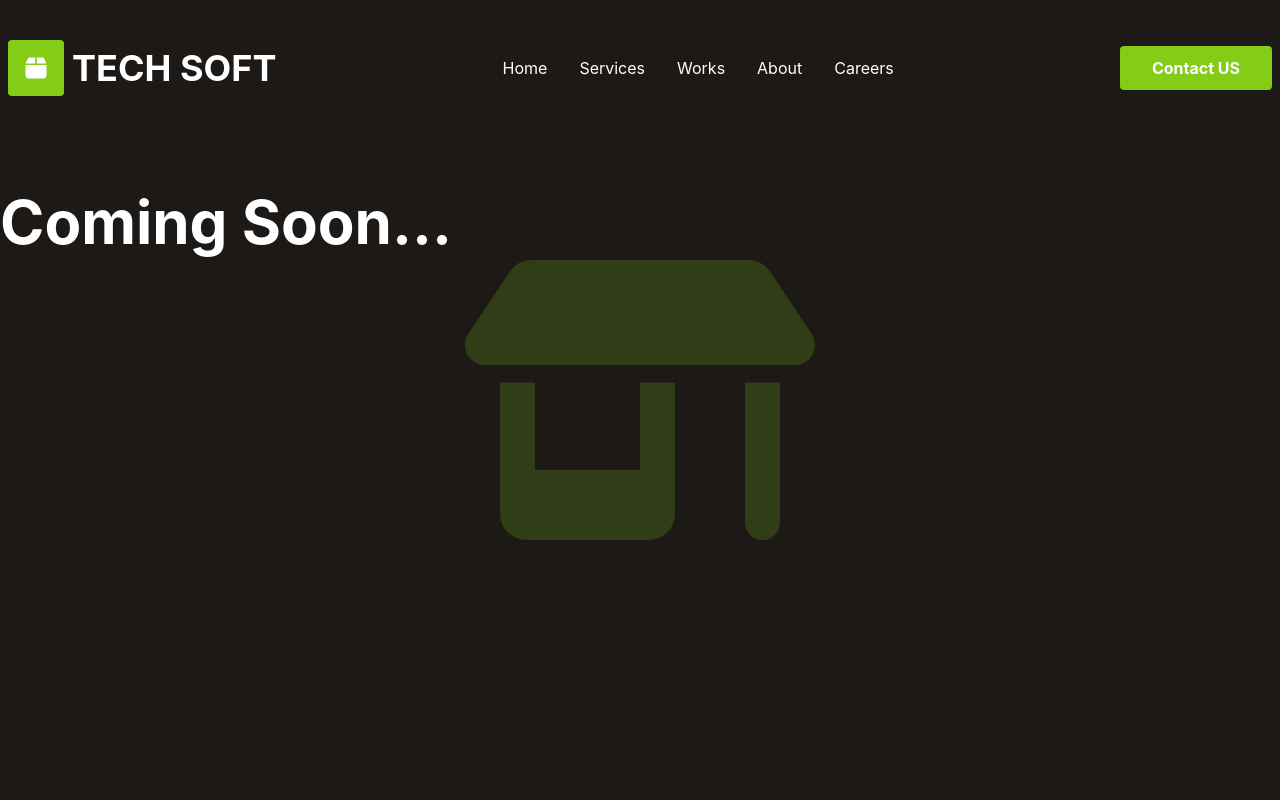
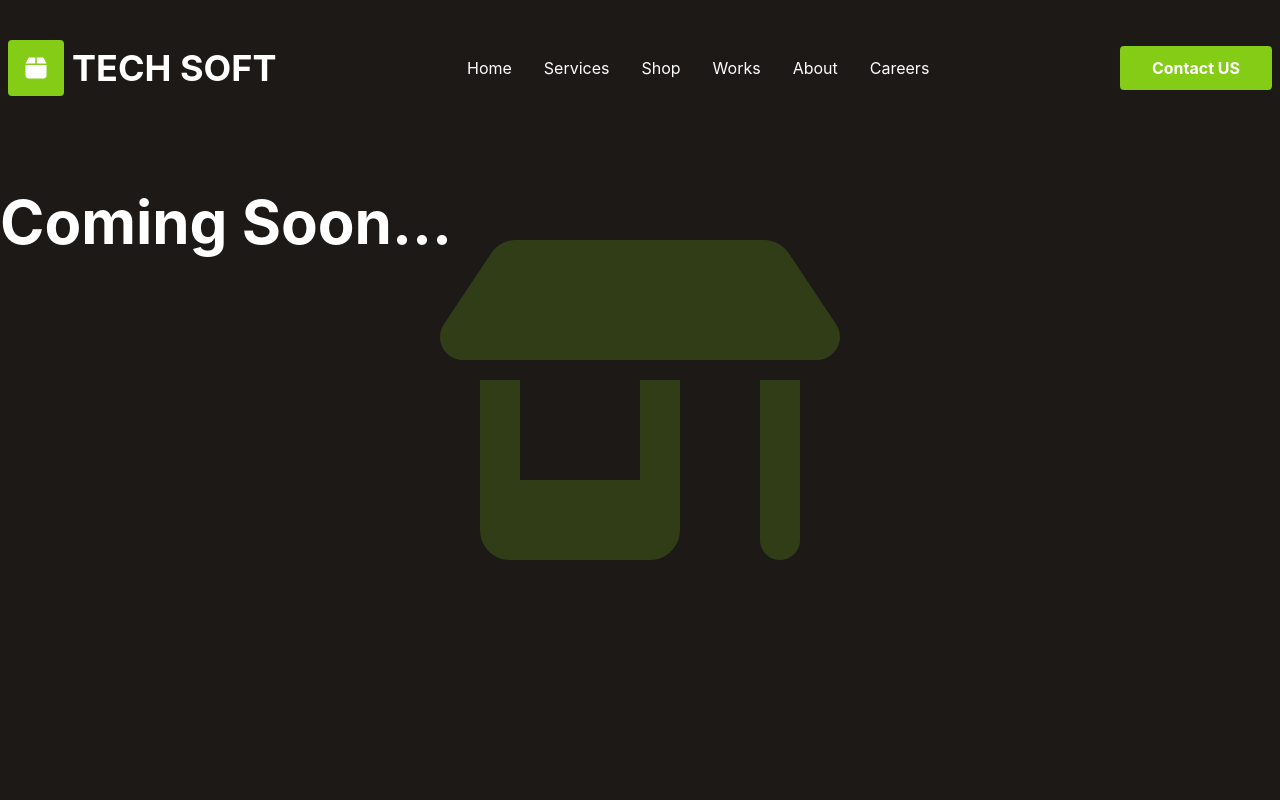
Before and after one commit to Nutsu31/techsoft, a React (Vite) app: page /shop in a window 1280 px wide. Shown: the top 800 px of the page. Built offline with nearby package versions, Linux system fonts and the light colour scheme; what tailwind-safelist-generator would draw is missing.

Commit message:
add links to social network buttons

```diff
--- a/src/view/headerAndFooter/components/Footer.tsx
+++ b/src/view/headerAndFooter/components/Footer.tsx
@@ -6,6 +6,9 @@ import { FaFacebook, FaInstagram, FaLinkedin } from "react-icons/fa6";
 import { MdEmail, MdLocationPin, MdPhone } from "react-icons/md";
 
 const Footer = () => {
+  const handleOpenSocialNetwork = (link: string) => {
+    window.open(link);
+  };
   return (
     <>
       <div className="pb-4 lg:flex items-center justify-between">
@@ -22,6 +25,11 @@ const Footer = () => {
               <Button
                 variant="twoTone"
                 size="lg"
+                onClick={() =>
+                  handleOpenSocialNetwork(
+                    "https://www.facebook.com/profile.php?id=100094129689669"
+                  )
+                }
                 className="bg-stone-800 rounded-lg hover:bg-stone-600 transition duration-300 ease-in-out"
                 icon={<FaFacebook color="rgb(132 204 22)" />}
               />
@@ -34,6 +42,11 @@ const Footer = () => {
               <Button
                 variant="twoTone"
                 size="lg"
+                onClick={() =>
+                  handleOpenSocialNetwork(
+                    "https://www.linkedin.com/company/99972064/admin/feed/posts/"
+                  )
+                }
                 className="bg-stone-800 rounded-lg hover:bg-stone-600 transition duration-300 ease-in-out"
                 icon={<FaLinkedin color="rgb(132 204 22)" />}
               />
--- a/src/view/headerAndFooter/components/NavbarList.tsx
+++ b/src/view/headerAndFooter/components/NavbarList.tsx
@@ -4,11 +4,12 @@ import { Link } from "react-router-dom";
 const NavbarList = ({ className }: Partial<{ className: string }>) => {
   const list = useMemo(() => {
     return [
-      { label: "Home", link: "" },
-      { label: "Services", link: "" },
-      { label: "Works", link: "" },
-      { label: "About", link: "" },
-      { label: "Careers", link: "" },
+      { label: "Home", link: "/" },
+      { label: "Services", link: "/services" },
+      { label: "Shop", link: "/shop" },
+      { label: "Works", link: "/works" },
+      { label: "About", link: "/about-us" },
+      { label: "Careers", link: "/careers" },
     ];
   }, []);
 
--- a/src/view/shop/index.tsx
+++ b/src/view/shop/index.tsx
@@ -10,7 +10,8 @@ const Shop = () => {
 
       <FaShop
         color="rgb(132 204 22)"
-        size={350}
+        size={320}
+        className="w-full"
         style={{
           position: "absolute",
           top: "50%",
```
